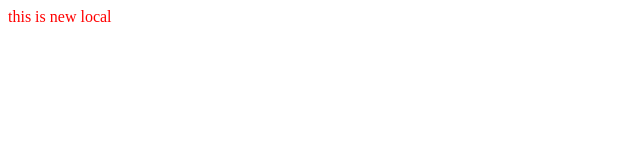
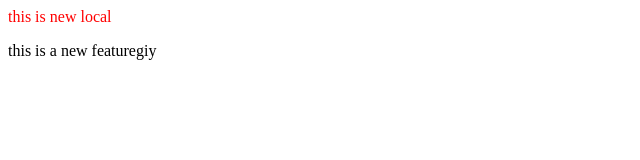
Before and after one commit to sumit161/localRepos, a plain HTML site: page index.html in a window 1280 px wide. Shown: the whole page, without its empty margins (0-640 px from the left). Drawn offline with Linux system fonts and the light colour scheme.

Commit message:
add new feature

```diff
--- a/index.html
+++ b/index.html
@@ -1,3 +1,6 @@
 <p style="color: red;">this is new local
 
 </p>
+<p>
+    this is a new featuregiy
+</p>
```
